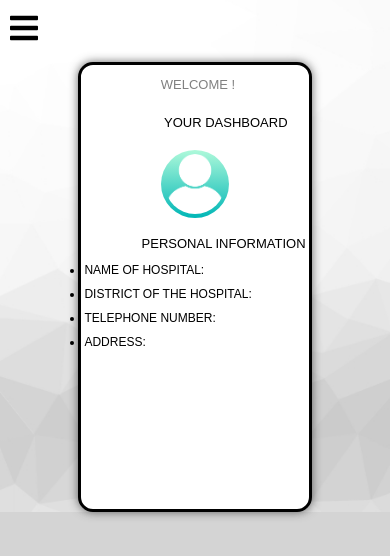
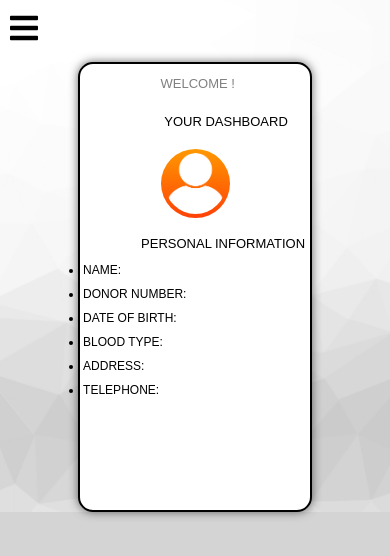
Before and after one commit to cb011009/Blood-Donation-System---Frontend, a React (Create React App) app: page / in a window 390 px wide. Shown: the top 556 px of the page. Built offline with nearby package versions, Linux system fonts and the light colour scheme.

Commit message:
Fourth commit

```diff
--- a/src/Dashboards.css
+++ b/src/Dashboards.css
@@ -3,6 +3,7 @@
   text-decoration: none;
   border-right: none;
   border-left:none;
+ /* background-color: white;*/
 
 }
 
@@ -46,7 +47,28 @@ body{
   background-size: cover;
   background-repeat: no-repeat;
   background-color: #dbdbdb;
+}/*
+
+.rightcolumn{
+margin-left:50%;
+margin-top:-9.5%;
+padding:15px;
 }
+
+.leftcolumn{
+  margin-left:20%;
+  }
+.middlecolumn1{
+  margin-left:20%;
+  margin-top:-1%;
+}
+
+.middlecolumn2{
+  margin-left:51%;
+  margin-top:-4%;
+}
+*/
+
 
 .maincontainer{
   height: 450px;
@@ -55,7 +77,7 @@ body{
   width:60%;
   border-radius: 15px;
   color:black;
-  border: 3px solid rgb(0, 0, 0);
+  border: 2px solid rgb(0, 0, 0);
   background-color: rgb(255, 255, 255);
   box-shadow: 0 0 10px rgba(43, 43, 43, 0.7);
   z-index: 1;
--- a/src/Dashboards.js
+++ b/src/Dashboards.js
@@ -5,7 +5,7 @@ import  profilepic from "./images/common.png";
 
 function Dashboards(props) {
 
-  let choice = 'hospital';
+  let choice = 'donor';
   let content = '';
 
 
@@ -24,24 +24,32 @@ function Dashboards(props) {
         <div className="dashboardinfo">
           <h3 className="finalheading">PERSONAL INFORMATION</h3>
           <ul>
+          <div class="leftcolumn">
             <li className="list">
               NAME: <span>{props.name}</span>
             </li>
             <li className="list">
-              DATE OF BIRTH: {props.date}
+            DONOR NUMBER: {props.number}
+            </li>
+            </div>
+            <div class="rightcolumn">
+            <li className="list">
+            DATE OF BIRTH: {props.date}
             </li>
             <li className="list">
-              DONOR NUMBER: {props.number}
+            BLOOD TYPE:{props.bloodType}
             </li>
+            </div>
+            <div class="middlecolumn1">
             <li className="list">
-              ADDRESS: {props.address}
+            ADDRESS: {props.address}
             </li>
+            </div>
+            <div class="middlecolumn2">
             <li className="list">
-              TELEPHONE: {props.telephone}
+            TELEPHONE: {props.telephone}
             </li>
-            <li className="list">
-              BLOOD TYPE:{props.bloodType}
-            </li>
+            </div>
           </ul>
 
         </div>
--- a/src/Donorpoints.css
+++ b/src/Donorpoints.css
@@ -7,14 +7,18 @@
     color:black;
     font-family:Arial;
     border: 3px solid rgb(0, 0, 0);
-    border-radius:25px;
+    border-radius:5px;
     margin-left:25%;
     margin-top:5%;
   }
+
   .space{
     margin-top:5%;
   }
+
   .heading{
+    font-size:large;
+    margin-left:40%;
     font-family:Arial;
     color:black;
     text-decoration: none;
--- a/src/Navigation.css
+++ b/src/Navigation.css
@@ -19,7 +19,7 @@
 .lists {
   text-decoration: none ;
   color: rgb(5, 5, 5);
-  padding: 0px;
+  padding: 8px;
 }
 
 .link:hover {
@@ -28,6 +28,10 @@
   color: rgb(205, 196, 196);
 }
 
+.navhr{
+  color: rgb(255, 255, 255);
+
+}
 
 .subnav{
   color:white;
@@ -77,3 +81,10 @@
 .sidebar.active {
   transform: translateX(0);
 }
+
+.myac{
+  color:white;
+  font-size:23px;
+  margin-top:10%;
+  margin-left: -12px;
+}
--- a/src/Navigation.js
+++ b/src/Navigation.js
@@ -23,24 +23,32 @@ function Navigation(props) {
       <div className={`sidebar ${isSideBarOpen ? "active" : ""}`}>
         {props.user === "donor" && (
           <ul className="sidebarnav">
+            <h2 className="myac"> MY ACCOUNT </h2>
+            <hr className="navhr"/>
             <li className="lists">
-              <a href="/Dashboards" className="link">DONOR DASHBOARD</a>
+              <a href="/Dashboards" className="link">DONOR DASHBOARD </a>
             </li>
+            <hr className="navhr"/>
             <li className="lists">
               <a href="/Donorhistory" className="link">DONATION HISTORY </a>
             </li>
+            <hr className="navhr"/>
             <li className="lists">
               <a href="/Donorpoints" className="link">VIEW DONOR POINTS</a>
             </li >
+            <hr className="navhr"/>
             <li className="lists">
               <a href="/FAQS" className="link">FAQS</a>
             </li>
+            <hr className="navhr"/>
             <li className="lists">
               <a href="/Location1" className="link">FIND NEAREST LOCATION</a>
             </li>
+            <hr className="navhr"/>
             <li className="lists">
               <a href="/SignUp" className="link">LOGOUT</a>
             </li>
+            <hr className="navhr"/>
           </ul>
         )}
 
--- a/src/Table.css
+++ b/src/Table.css
@@ -2,10 +2,8 @@
 .tablemain {
     border-collapse: collapse;
     margin-bottom: 20px;
-    border: 2px solid #ccc;
     width:100%;
     margin-top:10px;
-
   }
 
   select {
@@ -20,28 +18,22 @@
 
   .tablecover{
   background-color: white;
-  box-shadow: 0 0 10px rgba(43, 43, 43, 0.7);
-  border-radius: 25px;
   width:90%;
   margin-left:5%;
   height:auto;
   padding:5%;
-  border:3px solid #000000;
-
   }
 
   .tablename{
     font-size:20px;
     margin-left:40%;
-
   }
 
   th, td {
-    padding: 10px;
+    padding: 15px;
     text-align: left;
-    border: 1px solid #000000;
+    font-size:15px;
   }
-
 
   .submitbutton{
     color: rgb(255, 255, 255);
@@ -62,12 +54,12 @@
   th {
     font-weight:lighter;
     color:#ffffff;
-    background-color: #464646;
+    background-color: #000000;
     font-size:12px;
   }
 
   tr:nth-child(even) {
-    background-color: #f2f2f2;
+    background-color: #f0f0f0;
   }
 
   input[type="text"],input[type="number"]  {
@@ -90,7 +82,7 @@
   @media only screen and (max-width: 600px) {
 
     th, td, input[type="text"] {
-      font-size: 12px;
+      font-size: 10px;
     }
 
     .App table {
```
